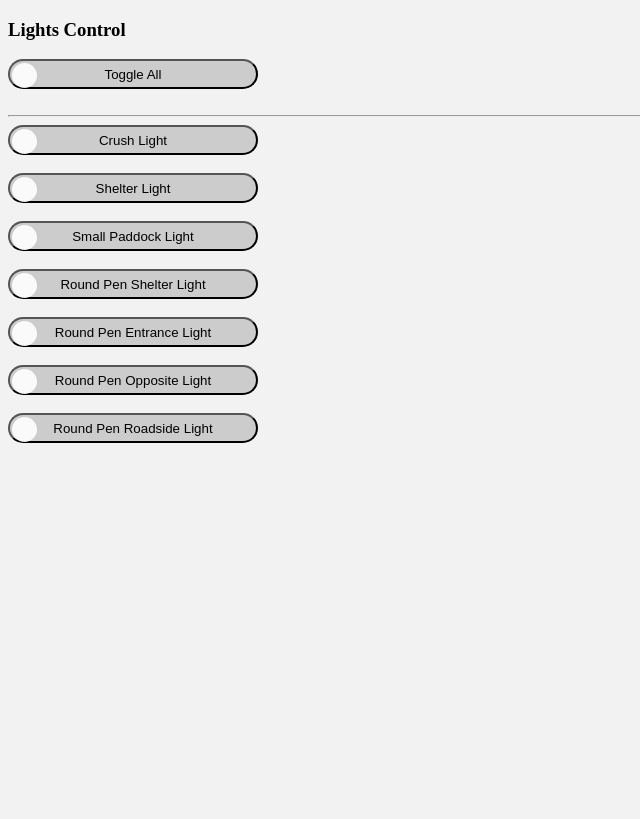
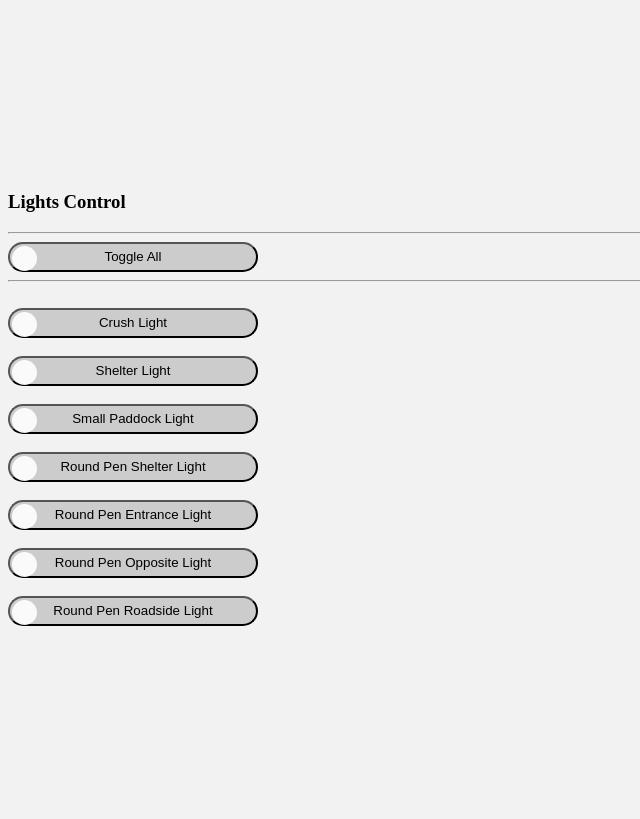
Before and after one commit to TRoetz/RPi, a Flask app: page / in a window 1280 px wide. Shown: the whole page, without its empty margins (0-640 px from the left). After the commit the page ends 626 px from the top, so only its background shows below. Run offline with Flask 3, Linux system fonts and the light colour scheme.

Commit message:
More updates

```diff
--- a/templates/index.html
+++ b/templates/index.html
@@ -52,15 +52,17 @@
       background-color: #f2f2f2;
       height: 100%;
       width: 100%;
+      align-content: center;
     }
   </style>
 </head>
 <body>
   <h3>Lights Control</h1>
+  <hr/>
   <button type="button" class="toggle-button" id="toggle-all" onclick="toggleAllRelays()">Toggle All</button>
   <br/>
+  <hr/>
   <br/>
-  <hr/>
   {% for data in relay_data %}
     <button type="button" class="toggle-button" data-relay-id="{{ loop.index }}" onclick="toggleRelay(this)">
       {{ data["name"] }}
```
